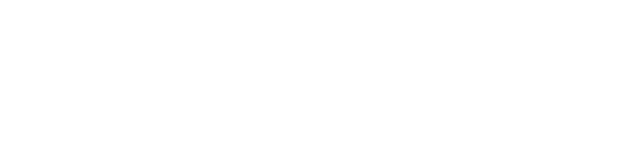
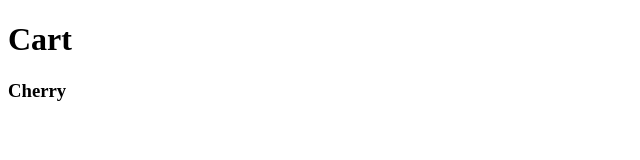
Before and after one commit to jaypedia/git_practice, a plain HTML site: page cart.html in a window 1280 px wide. Shown: the whole page, without its empty margins (0-640 px from the left). Drawn offline with Linux system fonts and the light colour scheme.

Commit message:
HTML : headings

```diff
--- a/cart.html
+++ b/cart.html
@@ -6,5 +6,8 @@
     <meta name="viewport" content="width=device-width, initial-scale=1.0" />
     <title>Cart</title>
   </head>
-  <body></body>
+  <body>
+    <h1>Cart</h1>
+    <h3>Cherry</h3>
+  </body>
 </html>
```
